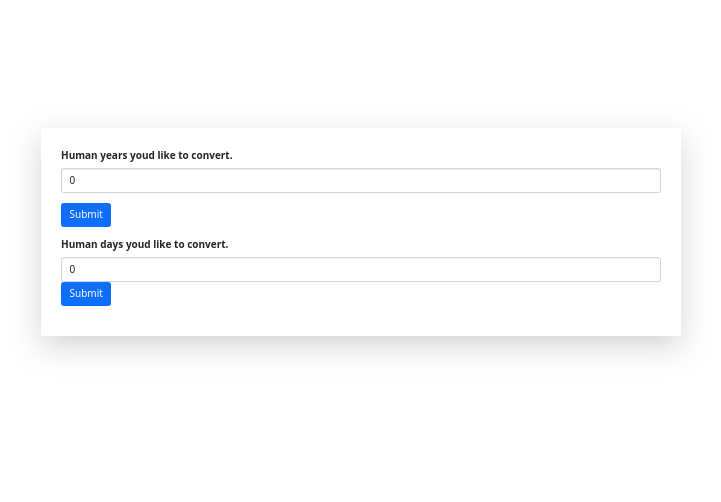
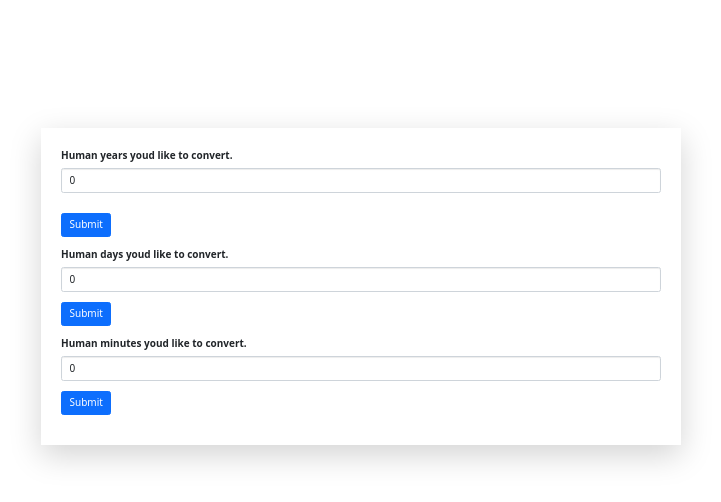
Before and after one commit to ryantupo/arushicalc, a plain HTML site: page index.html in a window 1280 px wide. Shown: the whole page, without its empty margins (279-1000 px from the left). Drawn offline with nearby package versions, Linux system fonts and the light colour scheme.

Commit message:
forth commit

```diff
--- a/index.html
+++ b/index.html
@@ -34,6 +34,14 @@
                 <input type="text" class="form-control" id="days" aria-describedby="days" value="0" placeholder="0">
             </div>
             <button onclick="myFunction2()" id="submitbtn2" type="button" class="btn btn-primary">Submit</button>
+        </form>
+
+        <form>
+            <div class="form-group3">
+                <label for="exampleInputEmail13">Human minutes youd like to convert.</label>
+                <input type="text" class="form-control" id="mins" aria-describedby="mins" value="0" placeholder="0">
+            </div>
+            <button onclick="myFunction3()" id="submitbtn3" type="button" class="btn btn-primary">Submit</button>
         </form>
     </div>
 
@@ -87,6 +95,26 @@
 
     }
 
+    function myFunction3() {
+
+
+        try {
+            // Try to run this code
+            let mins = parseInt(document.getElementById("mins").value);
+
+            console.log(mins);
+            if (isNumber(mins)) {
+                alert(mins + " amount of minutes in Arushi years is " + mins / 8941320);
+            } else {
+                alert(mins + "Is an invalid number! try again! the Arushi Math is not possible....");
+            }
+        } catch (err) {
+            // if any error, Code throws the error
+            console.log(err);
+        }
+
+    }
+
     function isNumber(n) {
         return !isNaN(parseFloat(n)) && !isNaN(n - 0);
     }
@@ -97,6 +125,10 @@
     .alert {
         display: none;
     }
+
+    button{
+        margin-top:10px;
+    }
 </style>
 
 </html>
```
